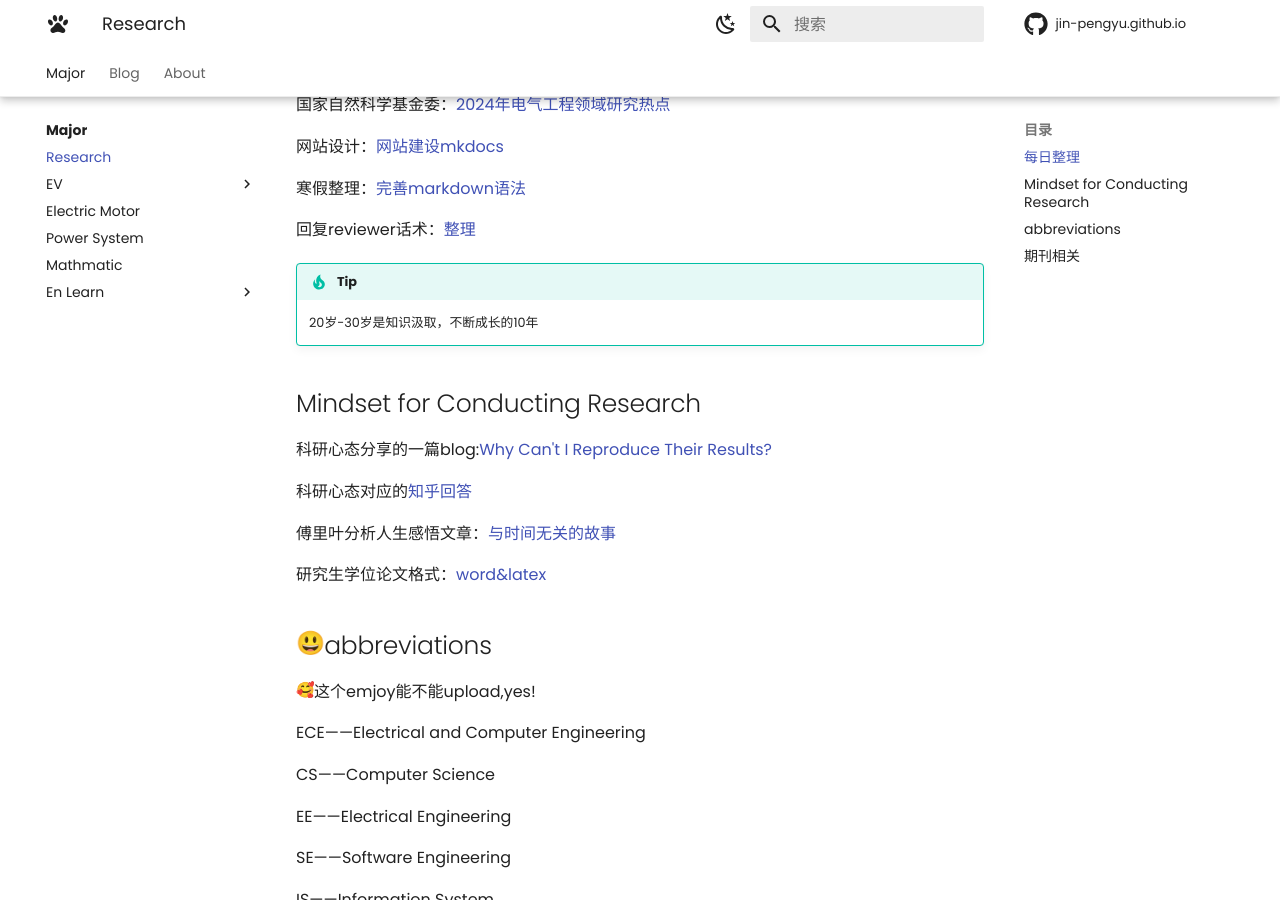
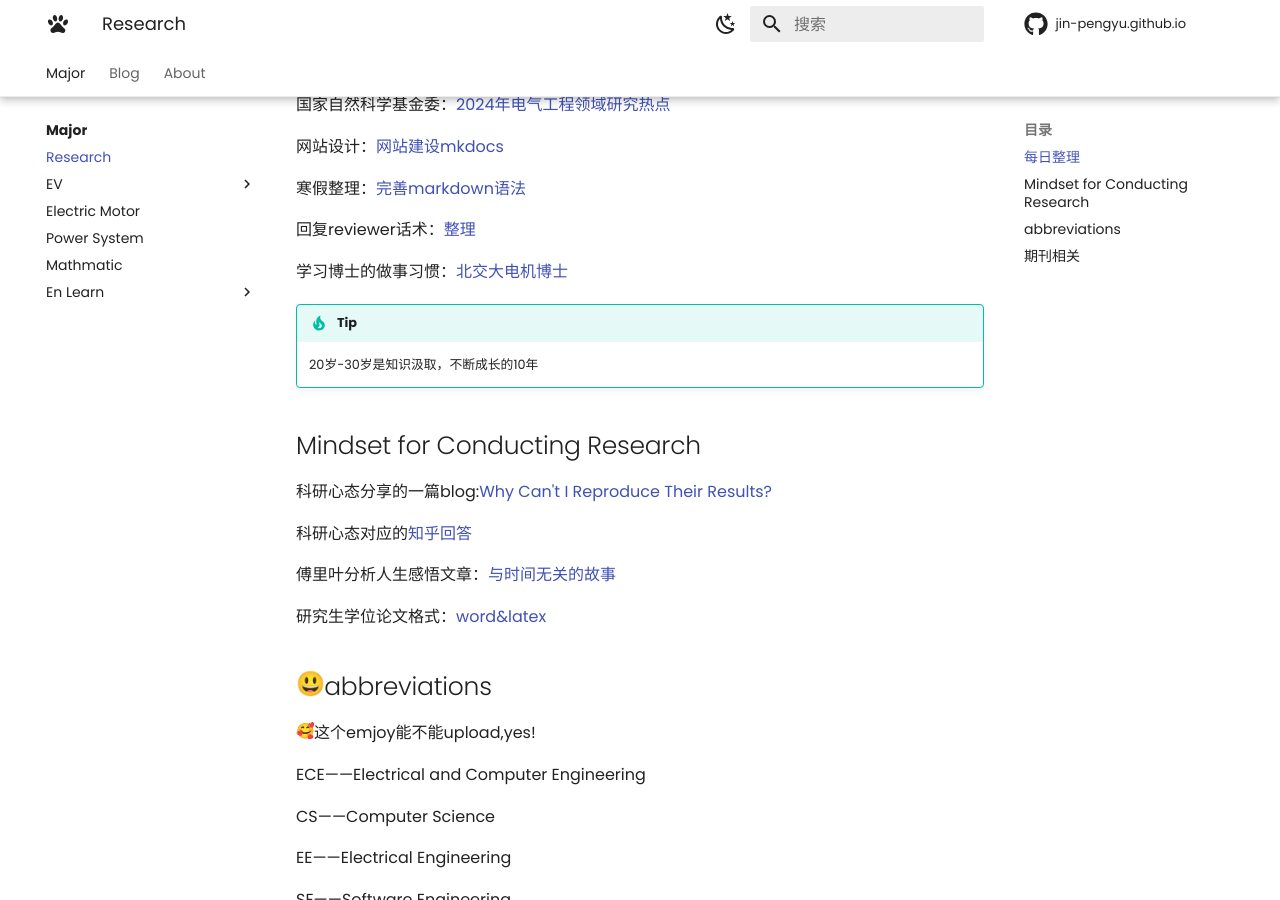
Before and after one commit to Pengyu-Jin/Pengyu-Jin.github.io, an MkDocs documentation site: the page built from docs/major/research/research.md, in a window 1280 px wide and 900 px high, scrolled down 312 px. Built offline with MkDocs 1.6.1 and Material for MkDocs 9.7.7, drawn with Linux system fonts in a browser that asks for light colours; emoji names are drawn with the system emoji font; comment, search, counter and statistics services are not loaded.

Commit message:
style change 318

```diff
--- a/docs/major/research/research.md
+++ b/docs/major/research/research.md
@@ -12,7 +12,9 @@
 
 寒假整理：[完善markdown语法](https://teedoc.neucrack.com/get_started/zh/syntax/syntax_markdown.html){:target="_blank"}
 
-回复reviewer话术：[整理](https://zhuanlan.zhihu.com/p/656414843?utm_medium=social&utm_oi=1126163311523348480&utm_psn=1732478792868753409&utm_source=wechat_session)
+回复reviewer话术：[整理](https://zhuanlan.zhihu.com/p/656414843?utm_medium=social&utm_oi=1126163311523348480&utm_psn=1732478792868753409&utm_source=wechat_session){:target="_blank"}
+
+学习博士的做事习惯：[北交大电机博士](https://www.zhihu.com/people/yi-dun-jiu-yi-wan){:target="_blank"}
 
 !!! tip
     20岁-30岁是知识汲取，不断成长的10年
```
